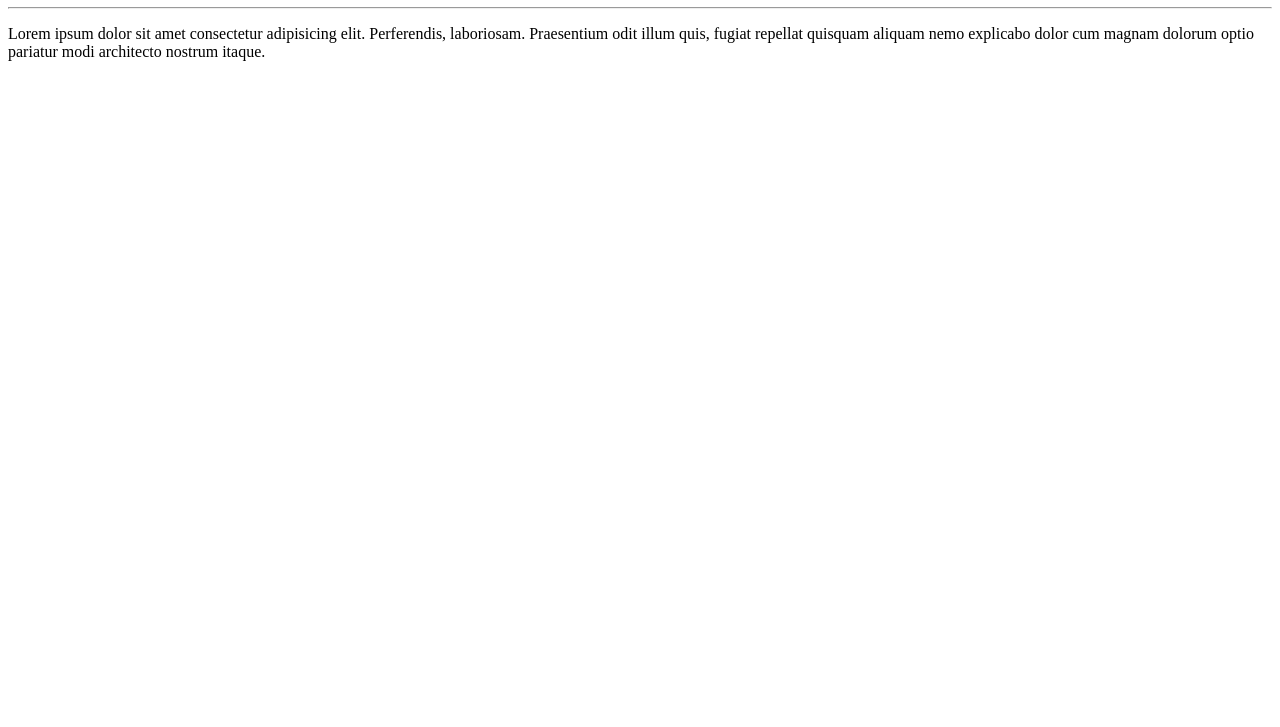
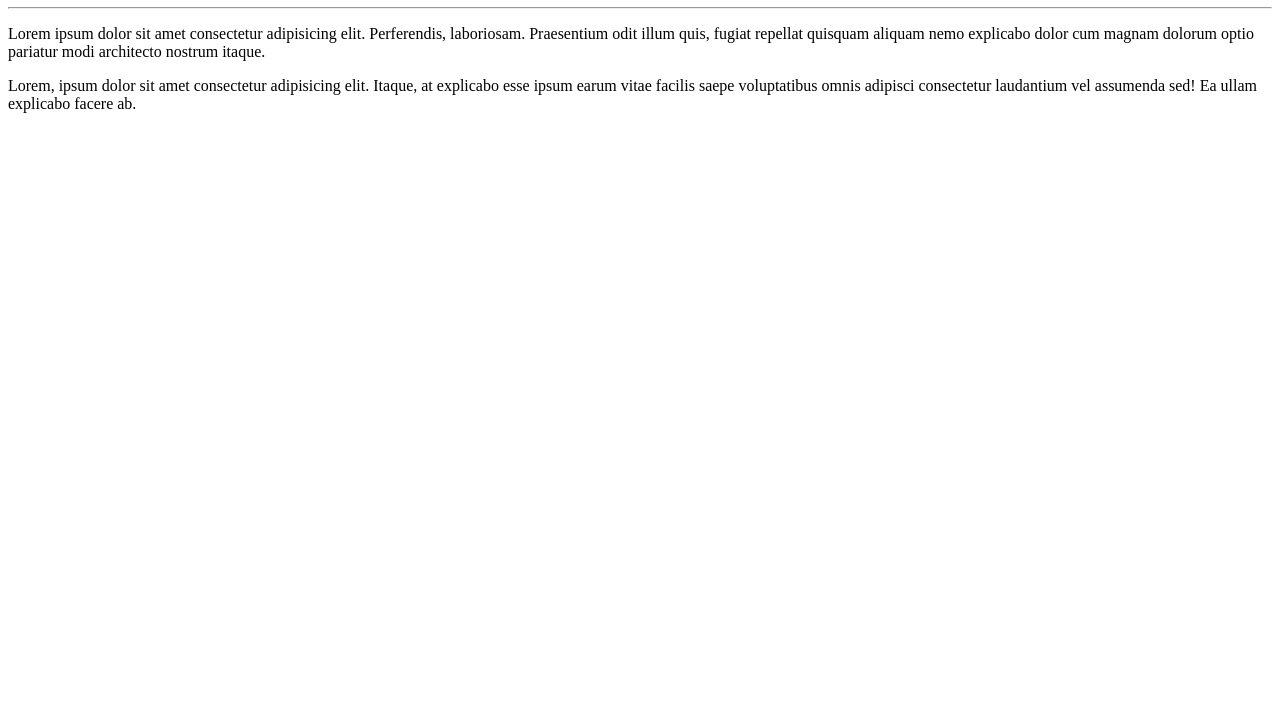
Before and after one commit to belamoriel/Ola-Mundo, a plain HTML site: page site-exemplo/index.html in a window 1280 px wide. Shown: the part 73-800 px from the top of the page. Drawn offline with Linux system fonts and the light colour scheme.

Commit message:
Adicionei um parágrafo

```diff
--- a/site-exemplo/index.html
+++ b/site-exemplo/index.html
@@ -10,5 +10,6 @@
     <h1>Olá, Mundo!</h1>
     <hr>
     <p>Lorem ipsum dolor sit amet consectetur adipisicing elit. Perferendis, laboriosam. Praesentium odit illum quis, fugiat repellat quisquam aliquam nemo explicabo dolor cum magnam dolorum optio pariatur modi architecto nostrum itaque.</p>
+<p>Lorem, ipsum dolor sit amet consectetur adipisicing elit. Itaque, at explicabo esse ipsum earum vitae facilis saepe voluptatibus omnis adipisci consectetur laudantium vel assumenda sed! Ea ullam explicabo facere ab.</p>
 </body>
 </html>
```
